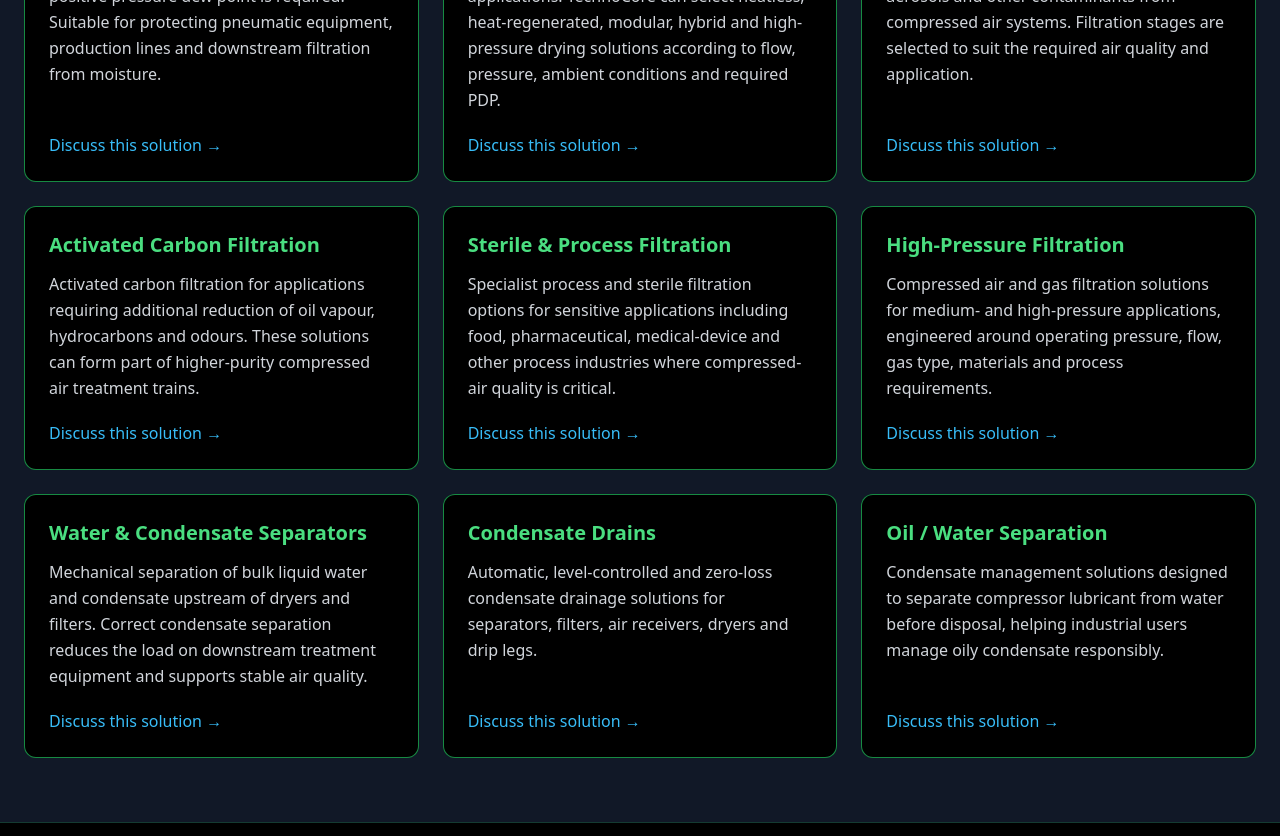
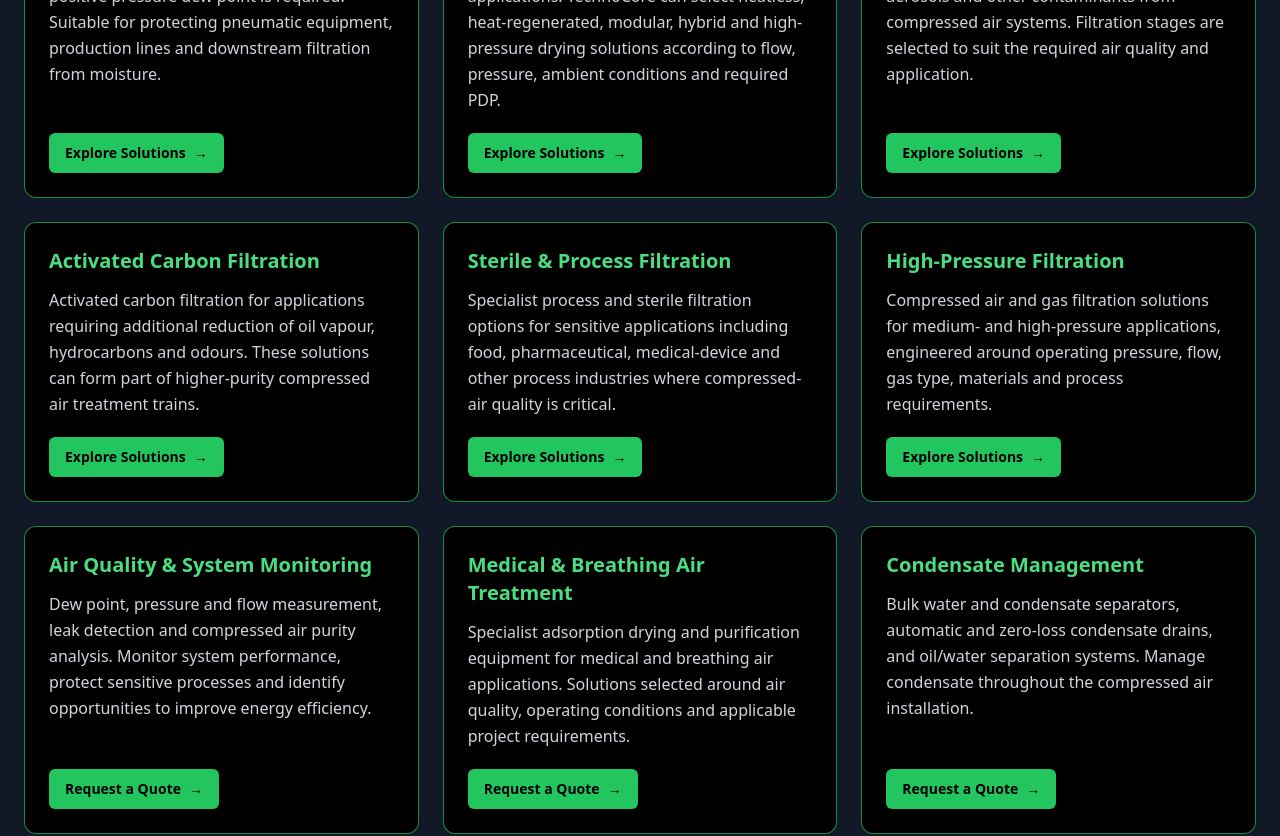
Before and after one commit to Zakkom/technocore-site, a Next.js app: page /compressed-air-treatment-ireland in a window 1280 px wide. Shown: the part 1520-2356 px from the top of the page. Built offline with nearby package versions, Linux system fonts and the light colour scheme.

Commit message:
Update air treatment product cards

```diff
--- a/pages/compressed-air-treatment-ireland.js
+++ b/pages/compressed-air-treatment-ireland.js
@@ -10,46 +10,55 @@ const treatmentGroups = [
     title: "Refrigerated Air Dryers",
     text: "Energy-efficient compressed air drying for general industrial applications where a stable positive pressure dew point is required. Suitable for protecting pneumatic equipment, production lines and downstream filtration from moisture.",
     href: "/products/air-dryers",
+    cta: "Explore Solutions",
   },
   {
     title: "Adsorption / Desiccant Air Dryers",
     text: "Low pressure dew point solutions for demanding process and instrument-air applications. TechnoCore can select heatless, heat-regenerated, modular, hybrid and high-pressure drying solutions according to flow, pressure, ambient conditions and required PDP.",
     href: "/products/air-dryers#desiccant",
+    cta: "Explore Solutions",
   },
   {
     title: "Compressed Air Filtration",
     text: "Particulate and coalescing filtration for removal of solid particles, liquid water, oil aerosols and other contaminants from compressed air systems. Filtration stages are selected to suit the required air quality and application.",
     href: "/products/filtration",
+    cta: "Explore Solutions",
   },
   {
     title: "Activated Carbon Filtration",
     text: "Activated carbon filtration for applications requiring additional reduction of oil vapour, hydrocarbons and odours. These solutions can form part of higher-purity compressed air treatment trains.",
     href: "/products/filtration",
+    cta: "Explore Solutions",
   },
   {
     title: "Sterile & Process Filtration",
     text: "Specialist process and sterile filtration options for sensitive applications including food, pharmaceutical, medical-device and other process industries where compressed-air quality is critical.",
     href: "/products/filtration",
+    cta: "Explore Solutions",
   },
   {
     title: "High-Pressure Filtration",
     text: "Compressed air and gas filtration solutions for medium- and high-pressure applications, engineered around operating pressure, flow, gas type, materials and process requirements.",
     href: "/products/filtration",
+    cta: "Explore Solutions",
   },
   {
-    title: "Water & Condensate Separators",
-    text: "Mechanical separation of bulk liquid water and condensate upstream of dryers and filters. Correct condensate separation reduces the load on downstream treatment equipment and supports stable air quality.",
-    href: "/contact",
+    title: "Air Quality & System Monitoring",
+    text: "Dew point, pressure and flow measurement, leak detection and compressed air purity analysis. Monitor system performance, protect sensitive processes and identify opportunities to improve energy efficiency.",
+    href: "#treatment-enquiry",
+    cta: "Request a Quote",
   },
   {
-    title: "Condensate Drains",
-    text: "Automatic, level-controlled and zero-loss condensate drainage solutions for separators, filters, air receivers, dryers and drip legs.",
-    href: "/contact",
+    title: "Medical & Breathing Air Treatment",
+    text: "Specialist adsorption drying and purification equipment for medical and breathing air applications. Solutions selected around air quality, operating conditions and applicable project requirements.",
+    href: "#treatment-enquiry",
+    cta: "Request a Quote",
   },
   {
-    title: "Oil / Water Separation",
-    text: "Condensate management solutions designed to separate compressor lubricant from water before disposal, helping industrial users manage oily condensate responsibly.",
-    href: "/contact",
+    title: "Condensate Management",
+    text: "Bulk water and condensate separators, automatic and zero-loss condensate drains, and oil/water separation systems. Manage condensate throughout the compressed air installation.",
+    href: "#treatment-enquiry",
+    cta: "Request a Quote",
   },
 ];
 
@@ -351,7 +360,7 @@ export default function CompressedAirTreatmentIreland() {
               {treatmentGroups.map((item) => (
                 <article
                   key={item.title}
-                  className="bg-black border border-green-500/70 rounded-xl p-6 flex flex-col"
+                  className="group relative bg-black border border-green-500/70 rounded-xl p-6 flex flex-col transition-all duration-200 hover:border-green-400 hover:bg-green-950/30 hover:shadow-[0_0_22px_rgba(34,197,94,0.12)] focus-within:ring-2 focus-within:ring-green-400"
                 >
                   <h3 className="text-xl font-semibold text-green-400">
                     {item.title}
@@ -361,9 +370,9 @@ export default function CompressedAirTreatmentIreland() {
                   </p>
                   <Link
                     href={item.href}
-                    className="mt-5 text-sky-400 hover:text-sky-300 font-medium"
+                    className="mt-5 inline-flex w-fit items-center gap-2 rounded-md bg-green-500 px-4 py-2.5 text-sm font-semibold text-black transition-colors hover:bg-green-400 focus-visible:outline-none focus-visible:ring-2 focus-visible:ring-green-300 after:absolute after:inset-0 after:content-['']"
                   >
-                    Discuss this solution →
+                    {item.cta} <span aria-hidden="true">→</span>
                   </Link>
                 </article>
               ))}
@@ -548,7 +557,7 @@ export default function CompressedAirTreatmentIreland() {
           </div>
         </section>
 
-        <section className="bg-black border-t border-green-500/30 px-6 py-16">
+        <section id="treatment-enquiry" className="scroll-mt-24 bg-black border-t border-green-500/30 px-6 py-16">
           <div className="max-w-3xl mx-auto">
             <div className="text-center mb-8">
               <p className="text-green-400 font-semibold uppercase">
```
